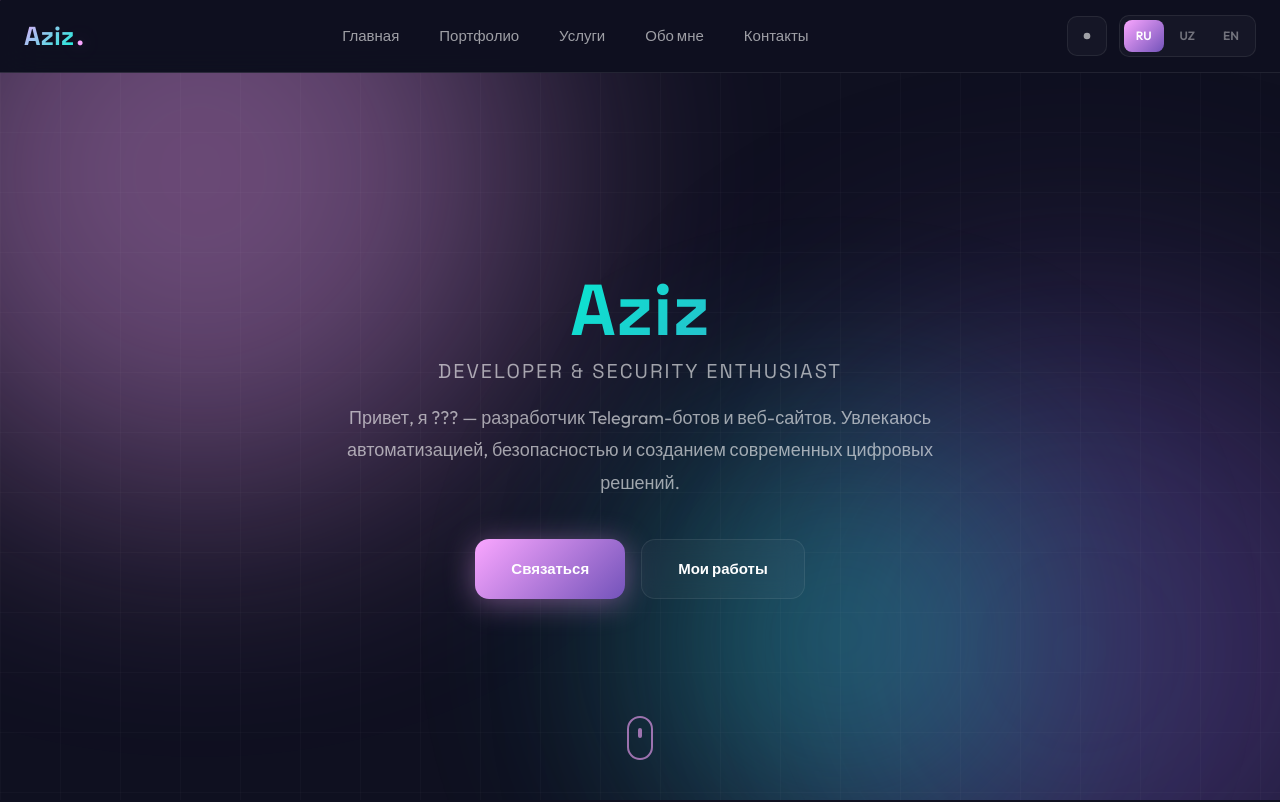
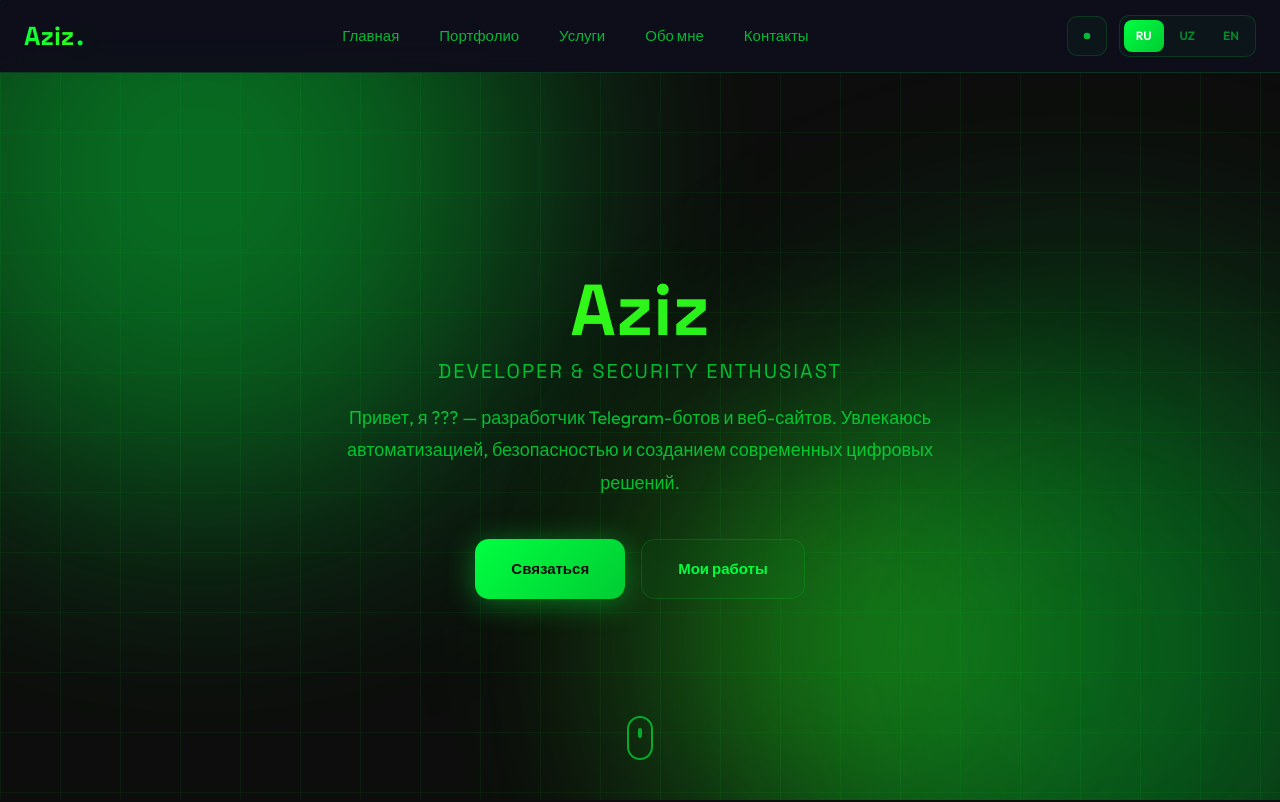
Before and after one commit to SenixDev14yo/info, a React (Vite) app: page / in a window 1280 px wide. Shown: the top 802 px of the page. Built offline with nearby package versions, Linux system fonts and the light colour scheme.

Commit message:
feat:hacker-green-theme

```diff
--- a/src/index.css
+++ b/src/index.css
@@ -5,34 +5,35 @@
 @tailwind utilities;
 
 :root {
-  --primary: #FAA6FF;
-  --primary-glow: rgba(250, 166, 255, 0.4);
-  --secondary: #7353BA;
-  --accent: #00F5D4;
-  --dark: #0F1020;
-  --dark-card: rgba(15, 16, 32, 0.6);
-  --surface: rgba(255, 255, 255, 0.03);
-  --surface-hover: rgba(255, 255, 255, 0.06);
-  --border: rgba(255, 255, 255, 0.08);
-  --text: #FFFFFF;
-  --text-secondary: rgba(255, 255, 255, 0.6);
-  --text-muted: rgba(255, 255, 255, 0.4);
+  --primary: #00FF41;
+  --primary-glow: rgba(0, 255, 65, 0.4);
+  --secondary: #00CC33;
+  --accent: #39FF14;
+  --dark: #0D0D0D;
+  --dark-card: rgba(0, 20, 0, 0.7);
+  --surface: rgba(0, 255, 65, 0.03);
+  --surface-hover: rgba(0, 255, 65, 0.08);
+  --border: rgba(0, 255, 65, 0.15);
+  --text: #00FF41;
+  --text-secondary: rgba(0, 255, 65, 0.7);
+  --text-muted: rgba(0, 255, 65, 0.5);
+  --matrix-green: #00FF41;
 }
 
 [data-theme="light"] {
-  --primary: #7353BA;
-  --primary-glow: rgba(115, 83, 186, 0.3);
-  --secondary: #9B59B6;
-  --accent: #00CEC9;
-  --dark: #FAFBFC;
+  --primary: #008F11;
+  --primary-glow: rgba(0, 143, 17, 0.3);
+  --secondary: #00CC33;
+  --accent: #39FF14;
+  --dark: #E8FFE8;
   --dark-card: rgba(255, 255, 255, 0.95);
-  --surface: rgba(115, 83, 186, 0.05);
-  --surface-hover: rgba(115, 83, 186, 0.1);
-  --border: rgba(0, 0, 0, 0.08);
-  --text: #1A1A2E;
-  --text-secondary: rgba(0, 0, 0, 0.65);
-  --text-muted: rgba(0, 0, 0, 0.4);
-  --shadow: rgba(115, 83, 186, 0.15);
+  --surface: rgba(0, 143, 17, 0.05);
+  --surface-hover: rgba(0, 143, 17, 0.1);
+  --border: rgba(0, 100, 0, 0.15);
+  --text: #004400;
+  --text-secondary: rgba(0, 68, 0, 0.7);
+  --text-muted: rgba(0, 68, 0, 0.5);
+  --shadow: rgba(0, 143, 17, 0.15);
 }
 
 [data-theme="light"] .hero-glow {
@@ -547,15 +548,15 @@ h1, h2, h3, h4, h5, h6 {
 }
 
 [data-theme="light"] .hero-glow-1 {
-  background: #9B59B6;
+  background: #008F11;
 }
 
 [data-theme="light"] .hero-glow-2 {
-  background: #8E44AD;
+  background: #00CC33;
 }
 
 [data-theme="light"] .hero-glow-3 {
-  background: #00CEC9;
+  background: #39FF14;
 }
 
 @keyframes pulse-glow {
@@ -570,7 +571,11 @@ h1, h2, h3, h4, h5, h6 {
     linear-gradient(var(--border) 1px, transparent 1px),
     linear-gradient(90deg, var(--border) 1px, transparent 1px);
   background-size: 60px 60px;
-  opacity: 0.3;
+  opacity: 0.4;
+}
+
+[data-theme="light"] .hero-grid {
+  opacity: 0.2;
 }
 
 .hero-content {
@@ -642,7 +647,8 @@ h1, h2, h3, h4, h5, h6 {
 
 .btn-primary {
   background: linear-gradient(135deg, var(--primary), var(--secondary));
-  color: white;
+  color: var(--dark);
+  font-weight: 700;
   box-shadow: 0 4px 30px var(--primary-glow);
 }
 
@@ -1285,7 +1291,7 @@ section {
 }
 
 [data-theme="light"] .loading-screen {
-  background: #F5F5F7;
+  background: linear-gradient(135deg, #E8FFE8 0%, #D0FFD0 100%);
 }
 
 [data-theme="light"] .loading-logo {
```
